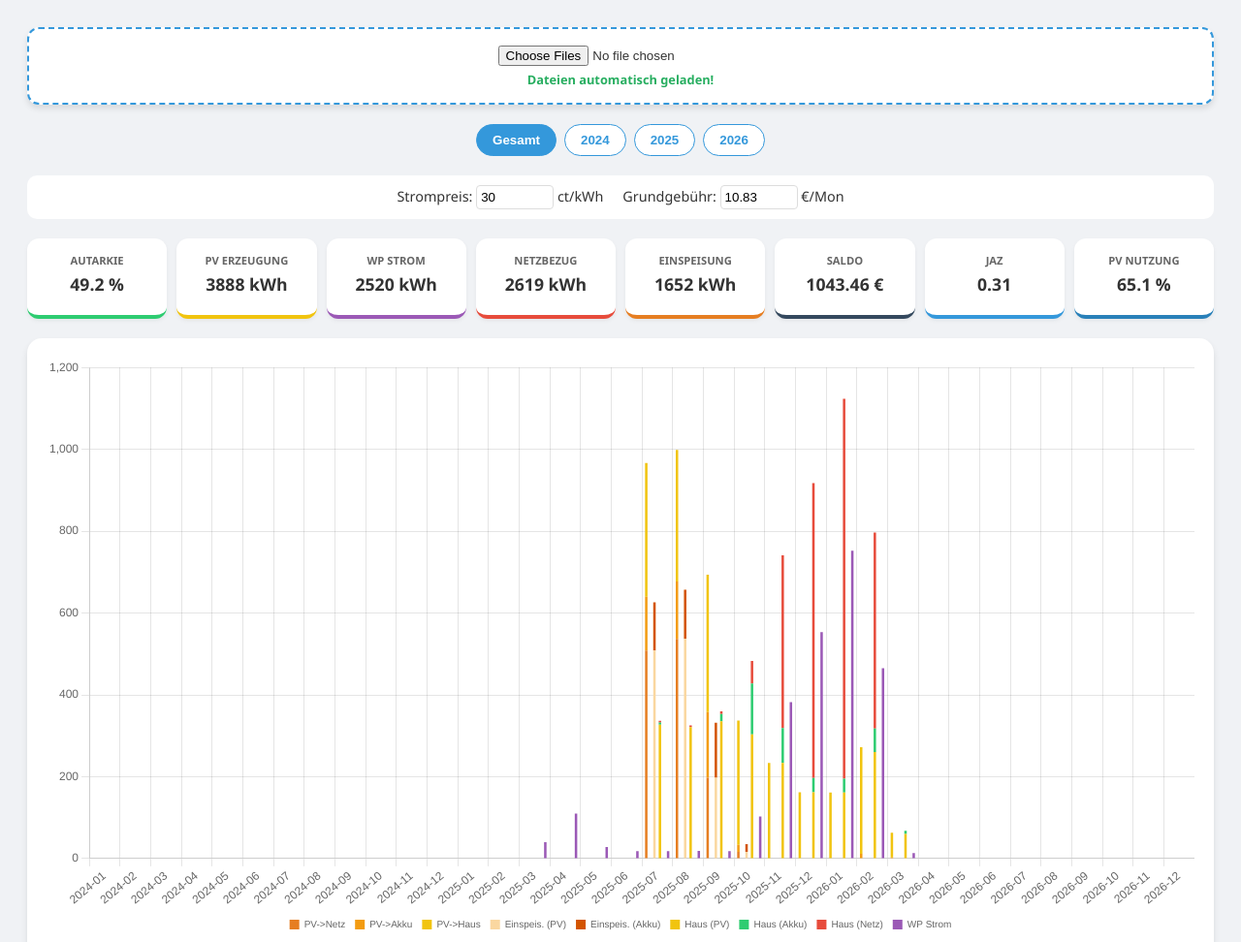
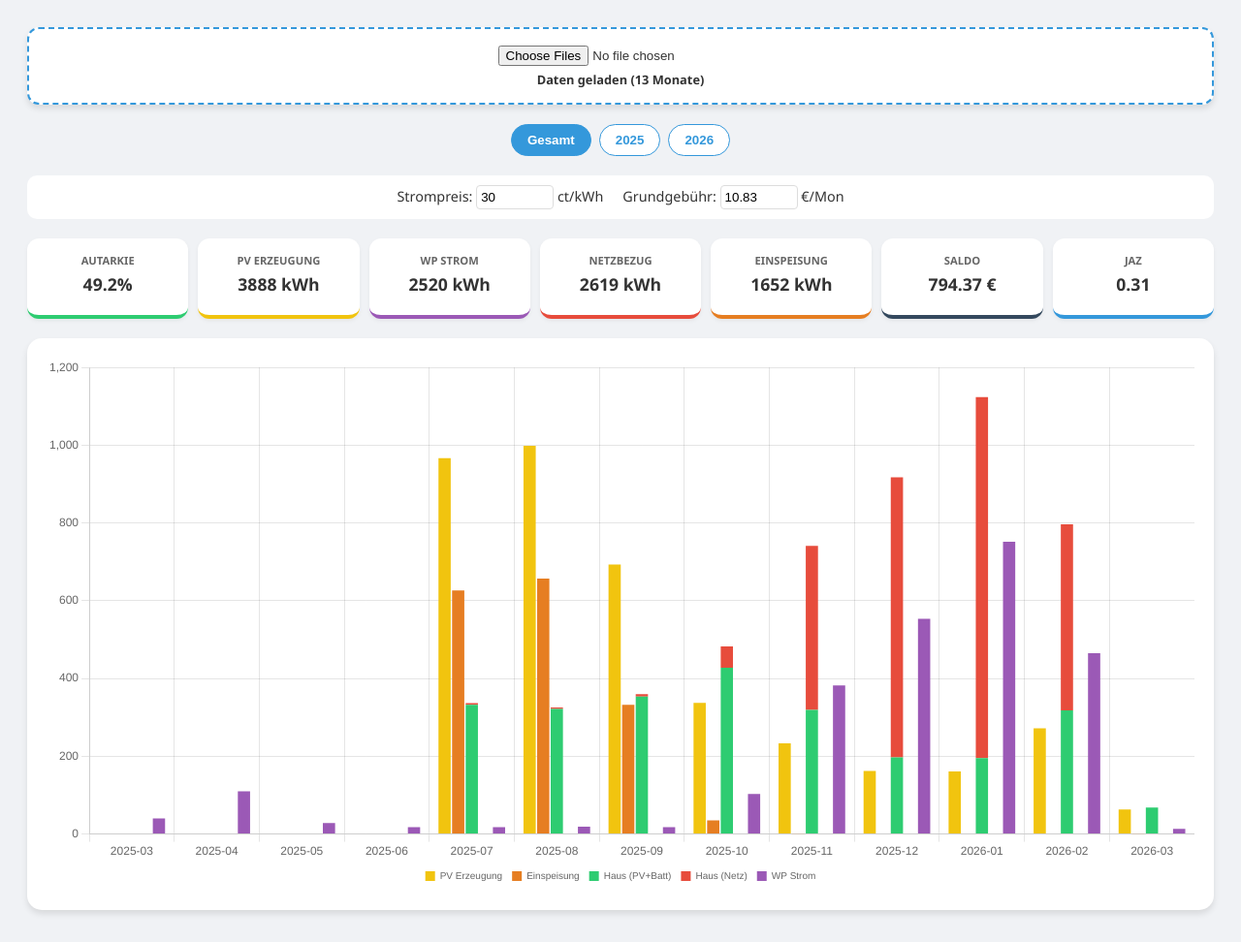
Before and after one commit to skoerner76-klara/energyboard, a plain HTML site: page index1.html in a window 1280 px wide. Shown: the top 972 px of the page at 97% size. Drawn offline with nearby package versions, Linux system fonts and the light colour scheme.

Commit message:
Update index1.html

```diff
--- a/index1.html
+++ b/index1.html
@@ -2,7 +2,7 @@
 <html lang="de">
 <head>
     <meta charset="UTF-8">
-    <title>Energie-Monitor - Auto-Load & Vier-Balken-Modell</title>
+    <title>Energie-Monitor - Stabil & Sauber</title>
     <script src="https://cdn.jsdelivr.net/npm/chart.js"></script>
     <script src="https://cdnjs.cloudflare.com/ajax/libs/PapaParse/5.3.0/papaparse.min.js"></script>
     <style>
@@ -13,13 +13,12 @@
         .stat-card { background: white; padding: 15px; border-radius: 12px; box-shadow: 0 2px 4px rgba(0,0,0,0.05); text-align: center; border-bottom: 4px solid #ccc; }
         .stat-card h3 { font-size: 0.7rem; text-transform: uppercase; color: #666; margin: 0; }
         .stat-card p { font-size: 1.1rem; font-weight: bold; margin: 5px 0; }
-        .chart-container { background: white; padding: 20px; border-radius: 15px; box-shadow: 0 4px 6px rgba(0,0,0,0.1); height: 600px; }
+        .chart-container { background: white; padding: 20px; border-radius: 15px; box-shadow: 0 4px 6px rgba(0,0,0,0.1); height: 550px; }
         .tabs { display: flex; gap: 8px; margin-bottom: 20px; justify-content: center; flex-wrap: wrap; }
         .tab-btn { padding: 8px 16px; border-radius: 20px; border: 1px solid #3498db; background: white; color: #3498db; cursor: pointer; font-weight: bold; }
         .tab-btn.active { background: #3498db; color: white; }
         .settings { display: flex; justify-content: center; gap: 20px; margin-bottom: 20px; background: #fff; padding: 10px; border-radius: 10px; font-size: 0.9rem; }
         input[type="number"] { width: 70px; padding: 4px; border: 1px solid #ddd; border-radius: 4px; }
-        #statusInfo { font-size: 0.8rem; color: #27ae60; margin-top: 5px; font-weight: bold; }
     </style>
 </head>
 <body>
@@ -27,7 +26,7 @@
 <div class="container">
     <div class="upload-section">
         <input type="file" id="fileInput" multiple accept=".csv">
-        <div id="statusInfo">Suche nach solar.csv und wp.csv...</div>
+        <div id="statusInfo" style="margin-top:5px; font-size:0.8rem; font-weight:bold;">Suche Daten...</div>
     </div>
 
     <div id="tabBar" class="tabs"></div>
@@ -45,7 +44,6 @@
         <div class="stat-card" style="border-color: #e67e22"><h3>Einspeisung</h3><p id="txtFeed">-</p></div>
         <div class="stat-card" style="border-color: #34495e"><h3>Saldo</h3><p id="txtSaldo">-</p></div>
         <div class="stat-card" style="border-color: #3498db"><h3>JAZ</h3><p id="txtJaz">-</p></div>
-        <div class="stat-card" style="border-color: #2980b9"><h3>PV Nutzung</h3><p id="txtPvUse">-</p></div>
     </div>
 
     <div class="chart-container">
@@ -56,6 +54,7 @@
 <script>
     let sunData = {}, wpData = {}, chart = null;
     let currentYear = 'Gesamt';
+
     const colors = {
         pvToGrid: '#e67e22', pvToBatt: '#f39c12', pvToSite: '#f1c40f',
         battToGrid: '#d35400', battToSite: '#2ecc71', gridToSite: '#e74c3c',
@@ -63,146 +62,119 @@
     };
 
     window.onload = () => {
-        // LocalStorage & Init
         document.getElementById('inpPrice').value = localStorage.getItem('p') || "30";
         document.getElementById('inpBase').value = localStorage.getItem('b') || "10.83";
 
-        // AUTOMATISCHES EINLESEN
-        autoLoadFiles();
+        autoLoad();
 
-        document.getElementById('fileInput').addEventListener('change', handleManualFiles);
+        document.getElementById('fileInput').addEventListener('change', (e) => {
+            Array.from(e.target.files).forEach(file => {
+                const reader = new FileReader();
+                reader.onload = (ev) => processCSV(ev.target.result);
+                reader.readAsText(file);
+            });
+        });
+
         document.getElementById('inpPrice').addEventListener('input', updateUI);
         document.getElementById('inpBase').addEventListener('input', updateUI);
     };
 
-    async function autoLoadFiles() {
-        const files = ['solar.csv', 'wp.csv'];
-        for (const f of files) {
+    async function autoLoad() {
+        for (const f of ['solar.csv', 'wp.csv']) {
             try {
-                const response = await fetch(f);
-                if (response.ok) {
-                    const content = await response.text();
-                    processData(content);
-                    document.getElementById('statusInfo').innerText = "Dateien automatisch geladen!";
+                const res = await fetch(f);
+                if (res.ok) processCSV(await res.text());
+            } catch (e) { console.log("Fetch failed for " + f); }
+        }
+    }
+
+    function processCSV(content) {
+        if (content.includes("PvToSite")) {
+            const results = Papa.parse(content, { header: true, skipEmptyLines: true });
+            results.data.forEach(row => {
+                const date = row.Time || row.time;
+                if (!date) return;
+                const m = date.substring(0, 7);
+                if (!sunData[m]) sunData[m] = { p2g:0, p2b:0, p2s:0, b2g:0, b2s:0, g2s:0 };
+                sunData[m].p2g += parseFloat(row.PvToGrid) || 0;
+                sunData[m].p2b += parseFloat(row.PvToBattery) || 0;
+                sunData[m].p2s += parseFloat(row.PvToSite) || 0;
+                sunData[m].b2g += parseFloat(row.BatteryToGrid) || 0;
+                sunData[m].b2s += parseFloat(row.BatteryToSite) || 0;
+                sunData[m].g2s += parseFloat(row.GridToSite) || 0;
+            });
+        } else {
+            const rows = Papa.parse(content, { delimiter: ";", skipEmptyLines: true }).data;
+            rows.forEach(row => {
+                if (row[0] && row[0].toString().toLowerCase() === "monat") {
+                    let m = row[1];
+                    if (m.includes(".")) {
+                        const p = m.split(".");
+                        m = `${p[2]}-${p[1].padStart(2, '0')}`;
+                    }
+                    const e = parseFloat(row[12]?.toString().replace(',','.')) || 0;
+                    const h = parseFloat(row[7]?.toString().replace(',','.')) || 0;
+                    if (e > 0 || h > 0) wpData[m] = { elec: e, heat: h };
                 }
-            } catch (e) {
-                console.log(f + " nicht automatisch gefunden.");
-            }
+            });
         }
         updateUI();
     }
 
-    function handleManualFiles(e) {
-        const files = Array.from(e.target.files);
-        files.forEach(file => {
-            const reader = new FileReader();
-            reader.onload = (event) => processData(event.target.result);
-            reader.readAsText(file);
-        });
-    }
-
-    function processData(content) {
-        if (content.includes("PvToSite")) {
-            parseSun(content);
-        } else {
-            parseWp(content);
-        }
-        updateUI();
-    }
-
-    function parseSun(csv) {
-        const results = Papa.parse(csv, { header: true, skipEmptyLines: true });
-        results.data.forEach(row => {
-            const date = row.Time || row.time;
-            if (!date) return;
-            const month = date.substring(0, 7);
-            if (!sunData[month]) sunData[month] = { p2g:0, p2b:0, p2s:0, b2g:0, b2s:0, g2s:0 };
-            sunData[month].p2g += parseFloat(row.PvToGrid) || 0;
-            sunData[month].p2b += parseFloat(row.PvToBattery) || 0;
-            sunData[month].p2s += parseFloat(row.PvToSite) || 0;
-            sunData[month].b2g += parseFloat(row.BatteryToGrid) || 0;
-            sunData[month].b2s += parseFloat(row.BatteryToSite) || 0;
-            sunData[month].g2s += parseFloat(row.GridToSite) || 0;
-        });
-    }
-
-    function parseWp(csv) {
-        const rows = Papa.parse(csv, { delimiter: ";", skipEmptyLines: true }).data;
-        rows.forEach(row => {
-            if (row[0] && row[0].toString().toLowerCase() === "monat") {
-                let month = row[1];
-                if (month.includes(".")) {
-                    const parts = month.split(".");
-                    month = `${parts[2]}-${parts[1].padStart(2, '0')}`;
-                }
-                const elec = parseFloat(row[12]?.toString().replace(',','.')) || 0;
-                const heat = parseFloat(row[7]?.toString().replace(',','.')) || 0;
-                wpData[month] = { elec, heat };
-            }
-        });
-    }
-
     function updateUI() {
-        const months = Array.from(new Set([...Object.keys(sunData), ...Object.keys(wpData)])).sort();
-        if (months.length === 0) return;
+        // Nur Monate nehmen, die wirklich Daten enthalten (keine Geistermonate)
+        const allMonths = Array.from(new Set([...Object.keys(sunData), ...Object.keys(wpData)])).sort();
+        if (allMonths.length === 0) return;
 
         localStorage.setItem('p', document.getElementById('inpPrice').value);
         localStorage.setItem('b', document.getElementById('inpBase').value);
 
-        const years = ['Gesamt', ...new Set(months.map(m => m.substring(0, 4)))];
-        const tabContainer = document.getElementById('tabBar');
-        tabContainer.innerHTML = '';
+        const years = ['Gesamt', ...new Set(allMonths.map(m => m.substring(0, 4)))];
+        const tabBar = document.getElementById('tabBar');
+        tabBar.innerHTML = '';
         years.forEach(y => {
             const btn = document.createElement('button');
             btn.className = `tab-btn ${currentYear === y ? 'active' : ''}`;
             btn.innerText = y;
             btn.onclick = () => { currentYear = y; updateUI(); };
-            tabContainer.appendChild(btn);
+            tabBar.appendChild(btn);
         });
 
-        const filteredMonths = currentYear === 'Gesamt' ? months : months.filter(m => m.startsWith(currentYear));
+        const filtered = currentYear === 'Gesamt' ? allMonths : allMonths.filter(m => m.startsWith(currentYear));
         const price = parseFloat(document.getElementById('inpPrice').value) / 100;
         const base = parseFloat(document.getElementById('inpBase').value);
 
         let tPv = 0, tWp = 0, tGrid = 0, tFeed = 0, tHeat = 0, tSelf = 0;
 
-        const chartData = filteredMonths.map(m => {
+        const chartData = filtered.map(m => {
             const s = sunData[m] || { p2g:0, p2b:0, p2s:0, b2g:0, b2s:0, g2s:0 };
             const w = wpData[m] || { elec:0, heat:0 };
             tPv += (s.p2g + s.p2b + s.p2s); tWp += w.elec; tGrid += s.g2s;
             tFeed += (s.p2g + s.b2g); tSelf += (s.p2s + s.b2s); tHeat += w.heat;
-            return { month: m, ...s, wpElec: w.elec };
+            return { m, ...s, wpE: w.elec };
         });
 
         document.getElementById('txtPv').innerText = tPv.toFixed(0) + " kWh";
         document.getElementById('txtWp').innerText = tWp.toFixed(0) + " kWh";
         document.getElementById('txtGrid').innerText = tGrid.toFixed(0) + " kWh";
         document.getElementById('txtFeed').innerText = tFeed.toFixed(0) + " kWh";
-        const cost = (tGrid * price) + (filteredMonths.length * base);
-        const earn = tFeed * 0.08;
-        document.getElementById('txtSaldo').innerText = (cost - earn).toFixed(2) + " €";
-        document.getElementById('txtAut').innerText = (tSelf / (tSelf + tGrid) * 100).toFixed(1) + " %";
-        document.getElementById('txtPvUse').innerText = (tSelf / tPv * 100).toFixed(1) + " %";
-        document.getElementById('txtJaz').innerText = tWp > 0 ? (tHeat / tWp).toFixed(2) : "-";
+        document.getElementById('txtAut').innerText = (tSelf+tGrid) > 0 ? (tSelf/(tSelf+tGrid)*100).toFixed(1) + "%" : "-";
+        document.getElementById('txtJaz').innerText = tWp > 0 ? (tHeat/tWp).toFixed(2) : "-";
+        const totalCost = (tGrid * price) + (filtered.length * base);
+        const totalGain = tFeed * 0.08;
+        document.getElementById('txtSaldo').innerText = (totalCost - totalGain).toFixed(2) + " €";
 
         if (chart) chart.destroy();
         chart = new Chart(document.getElementById('mainChart'), {
             type: 'bar',
             data: {
-                labels: filteredMonths,
+                labels: filtered,
                 datasets: [
-                    { label: 'PV->Netz', data: chartData.map(d=>d.p2g), backgroundColor: colors.pvToGrid, stack: '0' },
-                    { label: 'PV->Akku', data: chartData.map(d=>d.p2b), backgroundColor: colors.pvToBatt, stack: '0' },
-                    { label: 'PV->Haus', data: chartData.map(d=>d.p2s), backgroundColor: colors.pvToSite, stack: '0' },
-
-                    { label: 'Einspeis. (PV)', data: chartData.map(d=>d.p2g), backgroundColor: '#fad7a0', stack: '1' },
-                    { label: 'Einspeis. (Akku)', data: chartData.map(d=>d.b2g), backgroundColor: colors.battToGrid, stack: '1' },
-
-                    { label: 'Haus (PV)', data: chartData.map(d=>d.p2s), backgroundColor: colors.pvToSite, stack: '2' },
-                    { label: 'Haus (Akku)', data: chartData.map(d=>d.b2s), backgroundColor: colors.battToSite, stack: '2' },
+                    { label: 'PV Erzeugung', data: chartData.map(d=>(d.p2g+d.p2b+d.p2s)), backgroundColor: colors.pvToSite, stack: '0' },
+                    { label: 'Einspeisung', data: chartData.map(d=>(d.p2g+d.b2g)), backgroundColor: colors.pvToGrid, stack: '1' },
+                    { label: 'Haus (PV+Batt)', data: chartData.map(d=>(d.p2s+d.b2s)), backgroundColor: colors.battToSite, stack: '2' },
                     { label: 'Haus (Netz)', data: chartData.map(d=>d.g2s), backgroundColor: colors.gridToSite, stack: '2' },
-
-                    { label: 'WP Strom', data: chartData.map(d=>d.wpElec), backgroundColor: colors.wp, stack: '3' }
+                    { label: 'WP Strom', data: chartData.map(d=>d.wpE), backgroundColor: colors.wp, stack: '3' }
                 ]
             },
             options: {
@@ -211,6 +183,7 @@
                 plugins: { legend: { position: 'bottom', labels: { boxWidth: 10, font: { size: 10 } } } }
             }
         });
+        document.getElementById('statusInfo').innerText = "Daten geladen (" + allMonths.length + " Monate)";
     }
 </script>
 </body>
```
